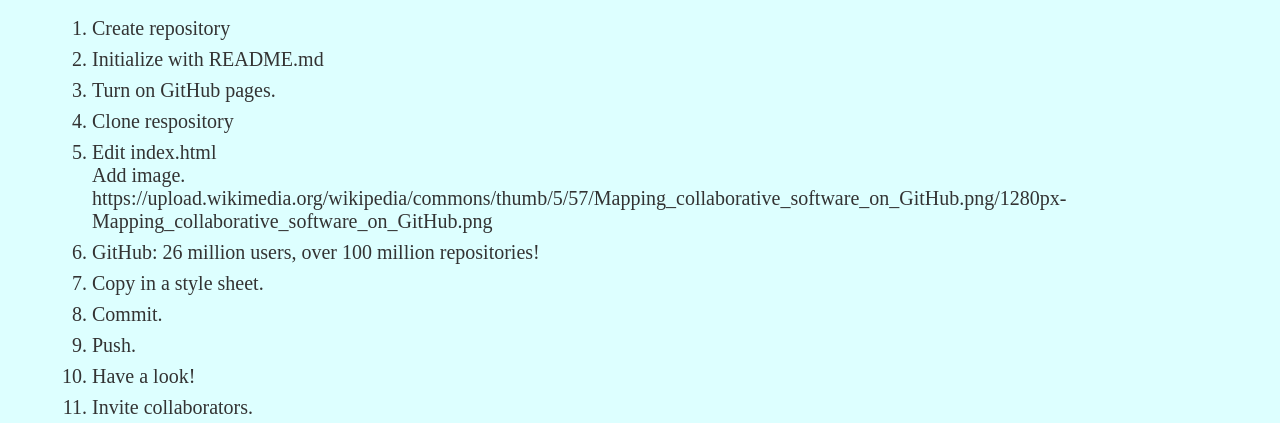
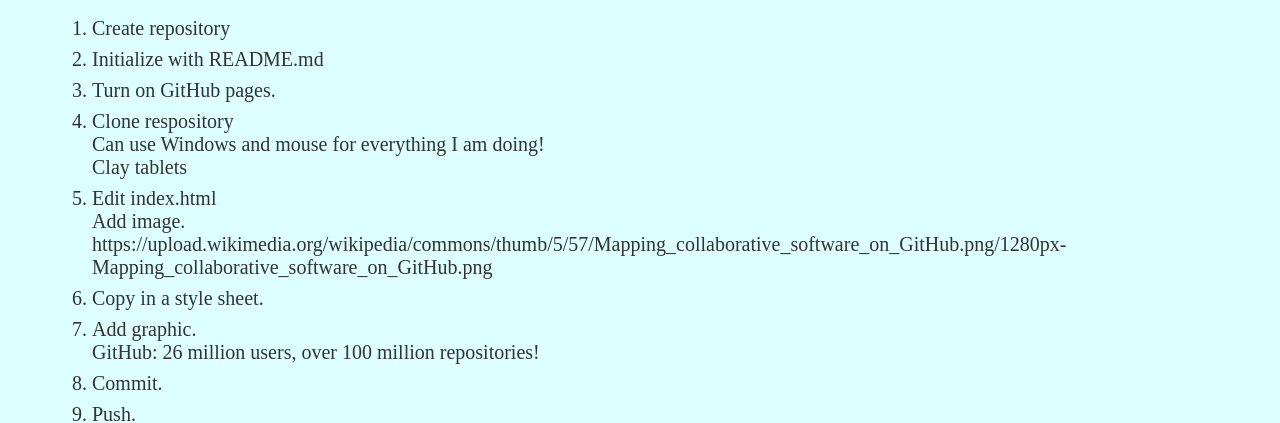
Before and after one commit to gcallah/GitHubDemo, a plain HTML site: page index.html in a window 1280 px wide. Shown: the part 532-955 px from the top of the page. Drawn offline with Linux system fonts and the light colour scheme.

Commit message:
Updating prior to talk.

```diff
--- a/index.html
+++ b/index.html
@@ -29,6 +29,10 @@
             <li>Turn on GitHub pages.
 
             <li>Clone respository
+                <br>
+                Can use Windows and mouse for everything I am doing!
+                <br>
+                Clay tablets
 
             <li>Edit index.html
                 <br>
@@ -36,9 +40,11 @@
                 <br>
                 https://upload.wikimedia.org/wikipedia/commons/thumb/5/57/Mapping_collaborative_software_on_GitHub.png/1280px-Mapping_collaborative_software_on_GitHub.png
 
-            <li>GitHub: 26 million users, over 100 million repositories!
+            <li>Copy in a style sheet.
 
-            <li>Copy in a style sheet.
+            <li>Add graphic.
+                <br>
+                GitHub: 26 million users, over 100 million repositories!
 
             <li>Commit.
 
@@ -47,6 +53,8 @@
             <li>Have a look!
 
             <li>Invite collaborators.
+                <br>
+                Talk about talent agency.
 
             <li>Collaborators accept.
 
```
